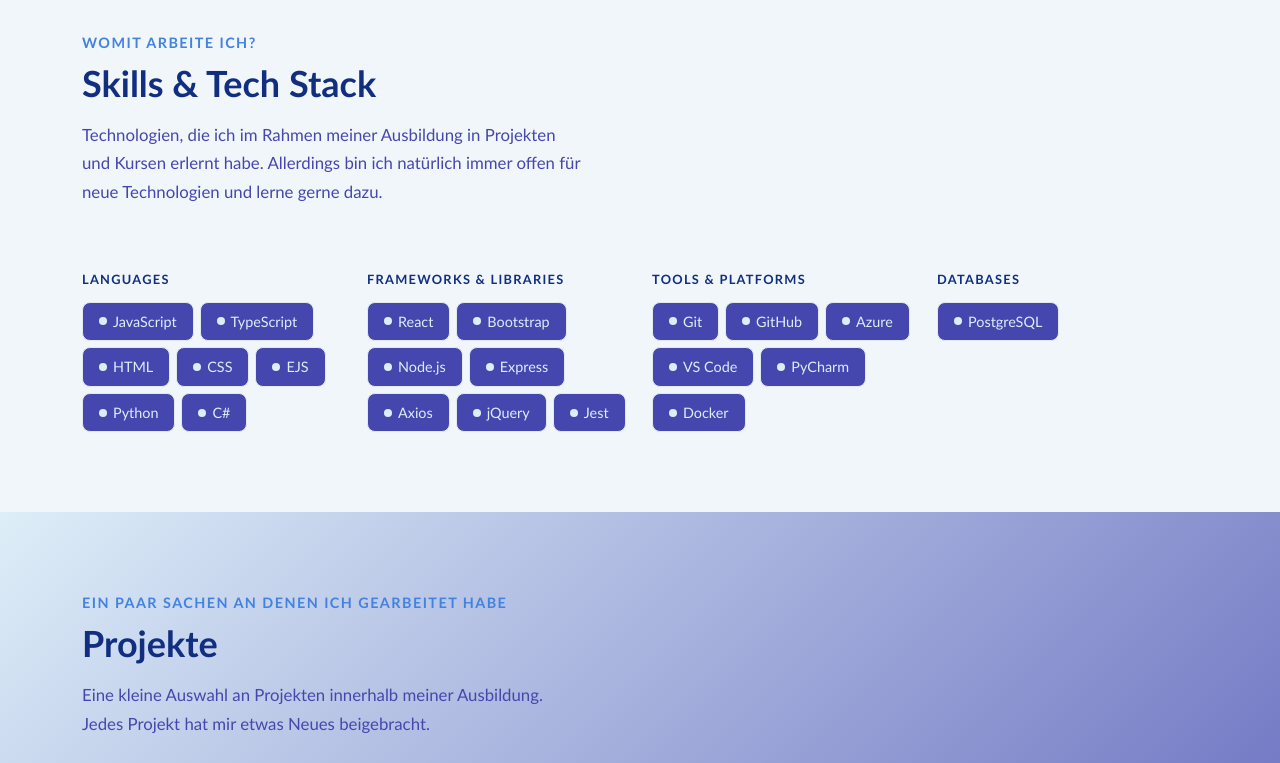
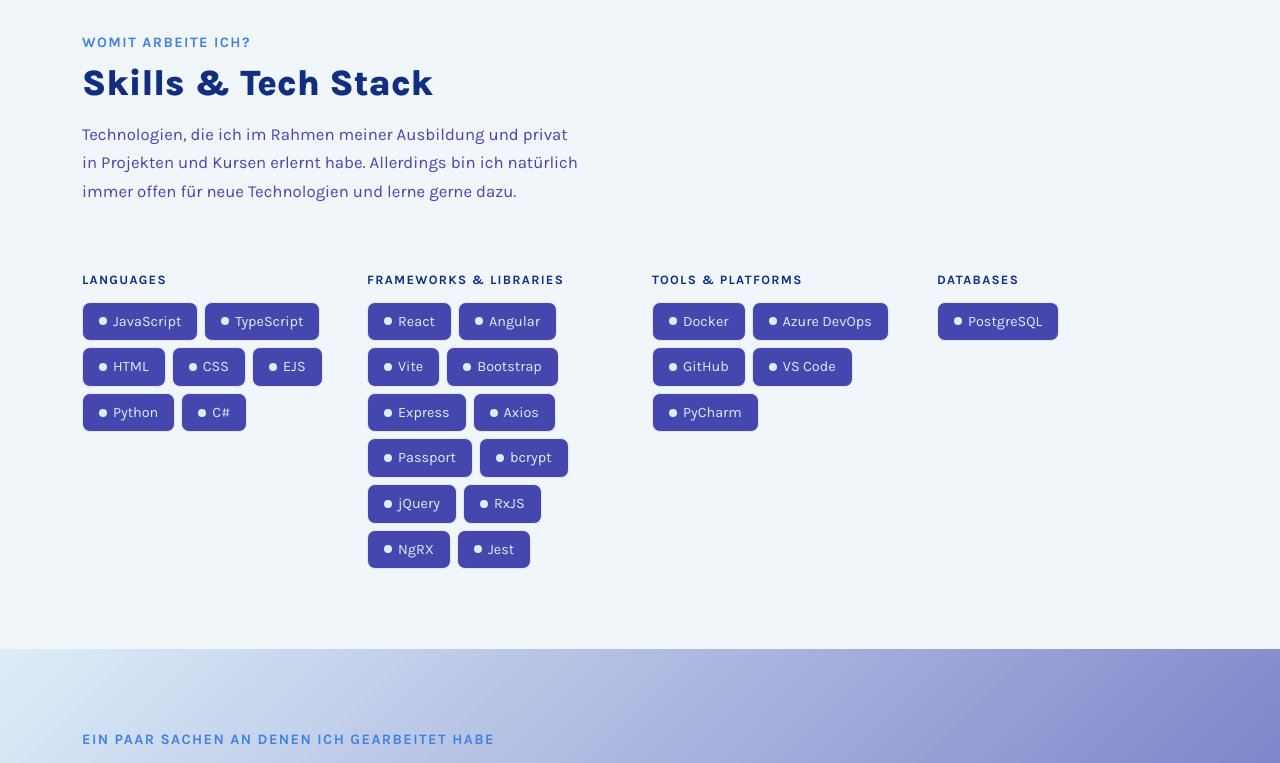
Before and after one commit to FireLighT1337/portfolio, a React (Vite) app: page / in a window 1280 px wide. Shown: the part 920-1683 px from the top of the page. Built offline with nearby package versions, Linux system fonts and the light colour scheme.

Commit message:
Adjustments to font and styling

```diff
--- a/index.html
+++ b/index.html
@@ -4,6 +4,13 @@
     <meta charset="UTF-8" />
     <meta name="viewport" content="width=device-width, initial-scale=1.0" />
     <title>Portfolio Website</title>
+
+    <link rel="preconnect" href="https://fonts.googleapis.com" />
+    <link rel="preconnect" href="https://fonts.gstatic.com" crossorigin />
+    <link
+      href="https://fonts.googleapis.com/css2?family=Karla:wght@400;600;700;800&display=swap"
+      rel="stylesheet"
+    />
   </head>
   <body>
     <div id="root"></div>
--- a/src/components/Footer.jsx
+++ b/src/components/Footer.jsx
@@ -4,14 +4,14 @@
   return (
     <footer className="footer">
       <Container>
-        <Row className="align-items-center">
+        <Row className="align-items-center text-center text-md-start">
           <Col md={6} className="mb-2 mb-md-0">
             <span style={{ color: "#fff", fontWeight: 700 }}>Asad Sardar</span>
             <span style={{ marginLeft: "0.75rem" }}>
               © {new Date().getFullYear()}
             </span>
           </Col>
-          <Col md={6} className="text-md-end">
+          <Col md={6} className="text-center text-md-end">
             <a
               href="https://github.com/FireLighT1337"
               target="_blank"
--- a/src/components/Hero.jsx
+++ b/src/components/Hero.jsx
@@ -17,9 +17,9 @@
               Webentwicklung, allerdings wurde mir nach dem Web-Dev Modul
               innerhalb meiner Ausbildung sehr schnell klar, dass ich in diesem
               Bereich später einmal arbeiten möchte. <br />
-              Ich werde zum 06.07.2026 meine Ausbildung abschließen und freue
-              mich schon darauf, das Gelernte in einem professionellen Umfeld
-              anwenden zu können.
+              Ich habe am 06.07.2026 meine Ausbildung erfolgreich abgeschlossen
+              und freue mich schon darauf, das Gelernte in einem professionellen
+              Umfeld anwenden zu können.
             </p>
             <div className="d-flex gap-3 flex-wrap mt-4">
               <a href="#projects" className="btn-primary-custom">
--- a/src/components/Skills.jsx
+++ b/src/components/Skills.jsx
@@ -9,17 +9,22 @@
     category: "Frameworks & Libraries",
     skills: [
       "React",
+      "Angular",
+      "Vite",
       "Bootstrap",
-      "Node.js",
       "Express",
       "Axios",
+      "Passport",
+      "bcrypt",
       "jQuery",
+      "RxJS",
+      "NgRX",
       "Jest",
     ],
   },
   {
     category: "Tools & Platforms",
-    skills: ["Git", "GitHub", "Azure", "VS Code", "PyCharm", "Docker"],
+    skills: ["Docker", "Azure DevOps", "GitHub", "VS Code", "PyCharm"],
   },
   {
     category: "Databases",
@@ -36,16 +41,16 @@
             <p className="section-label">Womit arbeite ich?</p>
             <h2 className="section-title">Skills & Tech Stack</h2>
             <p className="section-desc">
-              Technologien, die ich im Rahmen meiner Ausbildung in Projekten und
-              Kursen erlernt habe. Allerdings bin ich natürlich immer offen für
-              neue Technologien und lerne gerne dazu.
+              Technologien, die ich im Rahmen meiner Ausbildung und privat in
+              Projekten und Kursen erlernt habe. Allerdings bin ich natürlich
+              immer offen für neue Technologien und lerne gerne dazu.
             </p>
           </Col>
         </Row>
 
-        <Row className="g-6">
+        <Row className="g-4">
           {skillGroups.map((group) => (
-            <Col key={group.category} sm={6} lg={3}>
+            <Col key={group.category} sm={6} lg={3} className="mb-lg-0">
               <p className="skill-category">{group.category}</p>
               <div className="skill-pill-container">
                 {group.skills.map((skill) => (
--- a/src/index.css
+++ b/src/index.css
@@ -15,7 +15,7 @@
 }
 
 body {
-  font-family: "Gill Sans", "Gill Sans MT", Calibri, sans-serif;
+  font-family: "Karla", sans-serif;
   color: var(--dark);
 }
 
@@ -76,6 +76,13 @@
   max-width: 690px;
   margin-top: 1rem;
   line-height: 1.6;
+}
+
+@media (max-width: 768px) {
+  .hero-subtitle {
+    font-size: 1rem;
+    line-height: 1.65;
+  }
 }
 
 .btn-primary-custom {
```
